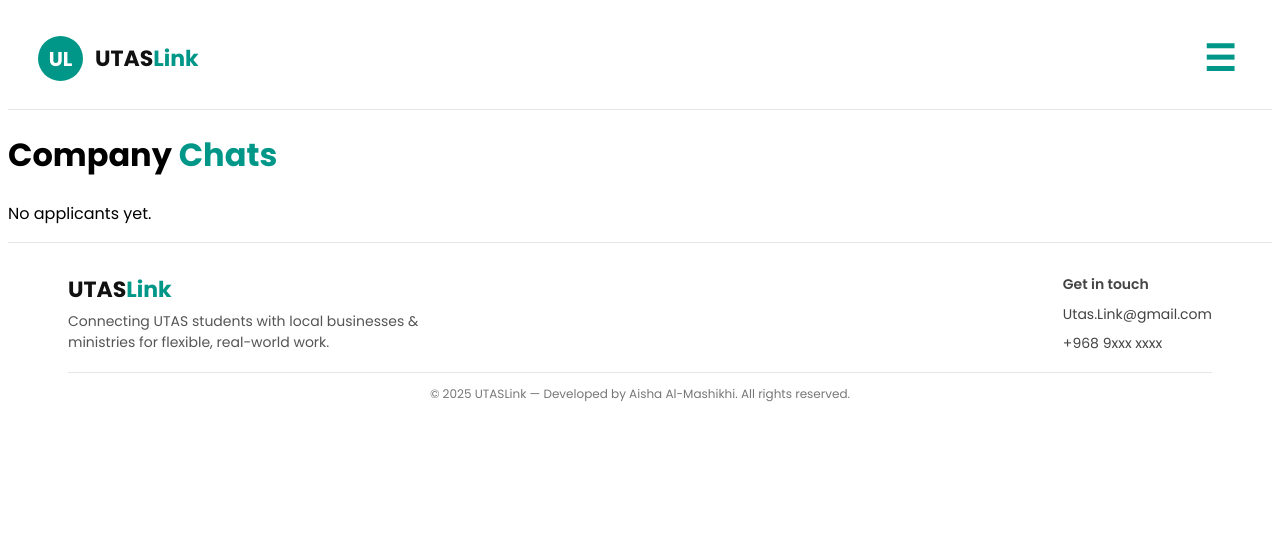
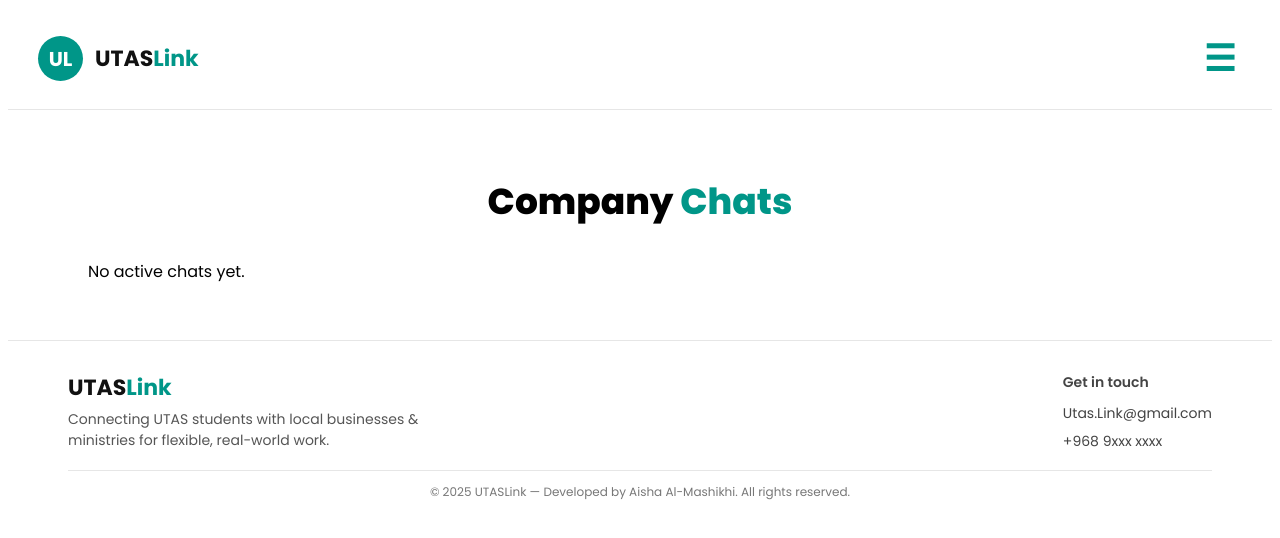
Before and after one commit to Aisha-Ahmed-Al-Mashikhi/utas-link-project, a React (Create React App) app in the folder client/: page /company-chats in a window 1280 px wide. Shown: the top 538 px of the page. Built offline with nearby package versions, Linux system fonts and the light colour scheme.

Commit message:
Update ChatListCompany.jsx

```diff
--- a/client/src/Component/ChatListCompany.jsx
+++ b/client/src/Component/ChatListCompany.jsx
@@ -1,7 +1,7 @@
 import React, { useEffect } from "react";
 import { useDispatch, useSelector } from "react-redux";
 import { fetchApplicants } from "../Features/ApplicationSlice";
-import "../Styles/Chat.css";
+import "../Styles/ChatList.css"; // نستخدم نفس ملف الاستايل
 import { useNavigate } from "react-router-dom";
 
 const ChatListCompany = () => {
@@ -11,7 +11,7 @@ const ChatListCompany = () => {
   const { user } = useSelector((state) => state.users);
   const { applicants } = useSelector((state) => state.applications);
 
-  // Get company email safely
+  // Get company email
   const companyEmail =
     user?.email || JSON.parse(localStorage.getItem("loggedUser"))?.email;
 
@@ -22,24 +22,33 @@ const ChatListCompany = () => {
   }, [dispatch, companyEmail]);
 
   return (
-    <div className="chatlist-container">
-      <h1 className="chat-title">
+    <div className="chatlist-page">
+      <h1 className="chatlist-title">
         Company <span className="accent">Chats</span>
       </h1>
 
       {applicants.length === 0 ? (
-        <p>No applicants yet.</p>
+        <p>No active chats yet.</p>
       ) : (
-        <div className="chatlist-box">
+        <div className="chatlist-grid">
           {applicants.map((app) => (
             <div
               key={app._id}
-              className="chatlist-card"
+              className="chat-card"
               onClick={() => navigate(`/company-chat/${app._id}`)}
             >
-              <h3>{app.applicantName}</h3>
-              <p>{app.jobTitle}</p>
-              <span className="status">{app.status}</span>
+              <div className="chat-left">
+                <div className="chat-icon">👤</div>
+
+                <div>
+                  <h3 className="chat-job">{app.applicantName}</h3>
+                  <p className="chat-company">{app.jobTitle}</p>
+                </div>
+              </div>
+
+              <button className="chat-btn">
+                Open Chat
+              </button>
             </div>
           ))}
         </div>
```
